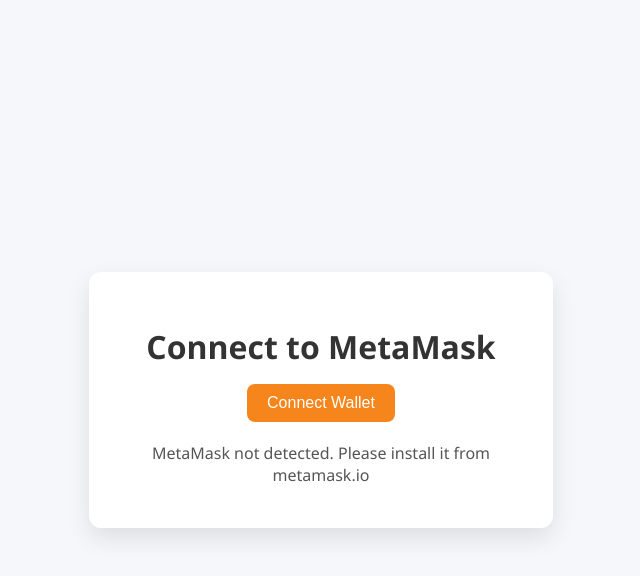
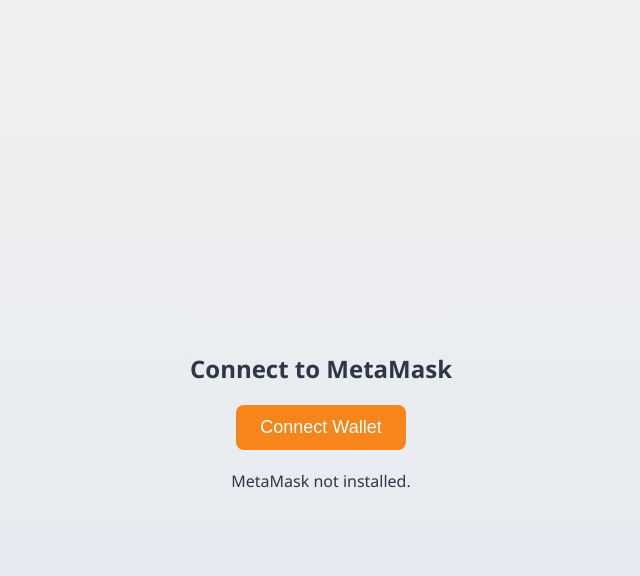
Before and after one commit to loetolex/metamaskWalletHost, a plain HTML site: page index.html in a window 1280 px wide. Both pictures are taken after a click on the button "Connect Wallet". Shown: the whole page, without its empty margins (319-959 px from the left). Drawn offline with Linux system fonts and the light colour scheme.

Commit message:
Update index.html

```diff
--- a/index.html
+++ b/index.html
@@ -1,98 +1,75 @@
 <!DOCTYPE html>
 <html lang="en">
 <head>
-  <meta charset="UTF-8">
-  <meta name="viewport" content="width=device-width, initial-scale=1">
+  <meta charset="UTF-8" />
+  <meta name="viewport" content="width=device-width, initial-scale=1.0" />
   <title>Connect MetaMask</title>
   <style>
     body {
-      background: #f5f7fa;
       font-family: 'Segoe UI', Tahoma, Geneva, Verdana, sans-serif;
+      background: linear-gradient(to bottom, #f0f0f0, #e2e8f0);
       display: flex;
       flex-direction: column;
       align-items: center;
       justify-content: center;
       height: 100vh;
       margin: 0;
+      padding: 20px;
     }
 
-    .container {
-      background: white;
-      padding: 2rem;
-      border-radius: 12px;
-      box-shadow: 0 10px 25px rgba(0,0,0,0.1);
-      text-align: center;
-      max-width: 400px;
-    }
-
-    h1 {
-      color: #333;
-      margin-bottom: 1rem;
+    h2 {
+      color: #2d3748;
+      margin-bottom: 20px;
     }
 
     button {
-      padding: 10px 20px;
-      font-size: 1rem;
+      background-color: #f6851b;
       color: white;
-      background-color: #f6851b;
+      font-size: 18px;
+      padding: 12px 24px;
       border: none;
       border-radius: 8px;
       cursor: pointer;
-      transition: background 0.3s ease;
+      transition: background-color 0.3s ease;
     }
 
     button:hover {
       background-color: #e2761b;
     }
 
-    #status {
+    p#status {
       margin-top: 20px;
-      font-weight: 500;
-      color: #555;
-    }
-
-    #walletAddress {
-      font-family: monospace;
-      font-size: 0.9rem;
-      color: #1a73e8;
-      margin-top: 10px;
-      word-break: break-all;
+      font-size: 16px;
+      color: #2d3748;
+      text-align: center;
+      word-break: break-word;
     }
   </style>
-</head>
-<body>
-
-  <div class="container">
-    <h1>Connect to MetaMask</h1>
-    <button onclick="connectWallet()">Connect Wallet</button>
-    <div id="status"></div>
-    <div id="walletAddress"></div>
-  </div>
 
   <script>
     async function connectWallet() {
-      const status = document.getElementById("status");
-      const walletAddress = document.getElementById("walletAddress");
+      if (window.ethereum) {
+        try {
+          const accounts = await ethereum.request({ method: 'eth_requestAccounts' });
+          const walletAddress = accounts[0];
 
-      if (typeof window.ethereum === 'undefined') {
-        status.innerText = "MetaMask not detected. Please install it from metamask.io";
-        return;
-      }
+          // Send wallet address back to FlutterFlow
+          window.ReactNativeWebView?.postMessage(walletAddress); // Mobile
+          window.parent.postMessage(walletAddress, "*");          // Web fallback
 
-      try {
-        const accounts = await window.ethereum.request({ method: 'eth_requestAccounts' });
-        const account = accounts[0];
-        status.innerText = "✅ Connected successfully!";
-        walletAddress.innerText = `Wallet Address:\n${account}`;
-      } catch (error) {
-        if (error.code === 4001) {
-          status.innerText = "❌ Connection rejected by user.";
-        } else {
-          status.innerText = `❌ Error: ${error.message}`;
+          document.getElementById("status").innerText = "Connected: " + walletAddress;
+        } catch (error) {
+          document.getElementById("status").innerText = "Error: " + error.message;
         }
+      } else {
+        document.getElementById("status").innerText = "MetaMask not installed.";
       }
     }
   </script>
-
+</head>
+<body>
+  <h2>Connect to MetaMask</h2>
+  <button onclick="connectWallet()">Connect Wallet</button>
+  <p id="status"></p>
 </body>
 </html>
```
